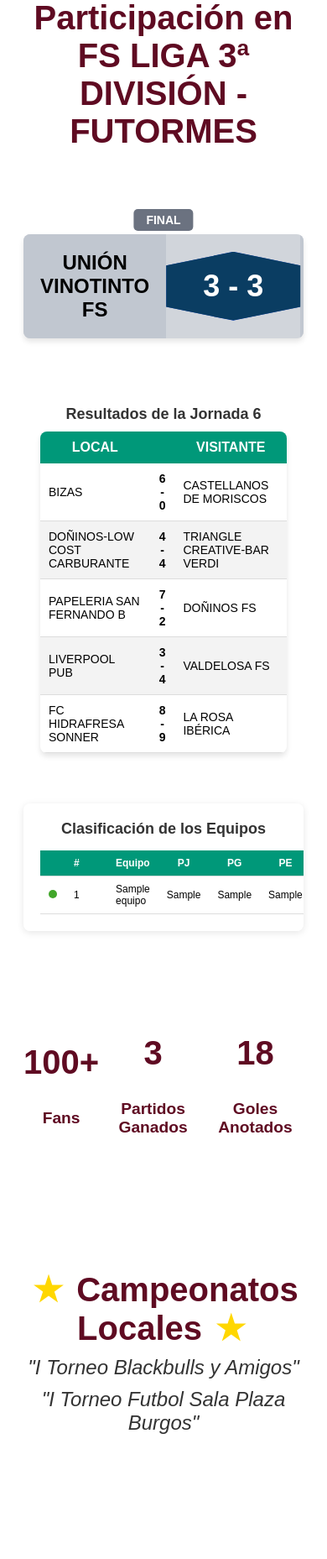
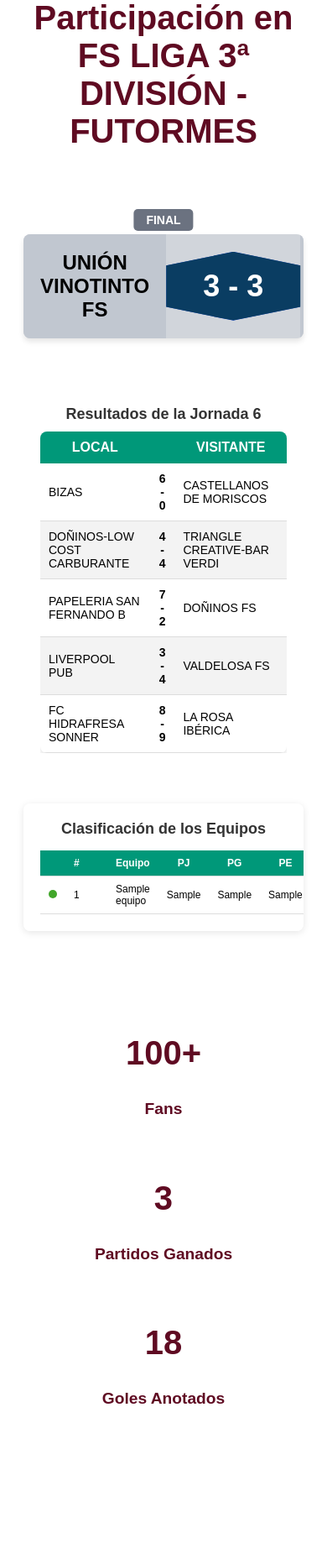
Before and after one commit to juanmartinsantos/unionvinotinto, a Flask app: template templates/inicio.html in a window 390 px wide. Shown: the part 351-2208 px from the top of the page at 84% size. Run offline with Flask 3, Linux system fonts and the light colour scheme; the template is opened without the code that fills it: most values are stand-ins (such as "Sample title", 1, 10 or a date in 2020).

Commit message:
Update styles

```diff
--- a/static/css/styles.css
+++ b/static/css/styles.css
@@ -461,3 +461,48 @@
     margin-right: auto;
     max-width: 100%; /* Asegura que no se desborde en pantallas más pequeñas */
 }
+
+@media (max-width: 768px) {
+    /* Ajusta el tamaño de la fuente para títulos */
+    h1, h2 {
+        font-size: 1.5em;
+    }
+
+    /* Optimiza la tabla de resultados para dispositivos móviles */
+    .main-content-wrapper {
+        flex-direction: column; /* Pone la tabla y marcador en una sola columna */
+        align-items: center;
+    }
+
+    .left-column, .right-column {
+        width: 100%; /* Hace que las columnas ocupen todo el ancho disponible */
+    }
+
+    /* Ajusta el tamaño y disposición del marcador */
+    .marcador {
+        font-size: 1em; /* Reduce el tamaño del marcador */
+        text-align: center;
+    }
+
+    /* Estilo de la tabla de posiciones */
+    .table-container {
+        overflow-x: auto; /* Permite que la tabla se desplace horizontalmente si es necesario */
+        font-size: 0.9em; /* Reduce el tamaño de la fuente */
+    }
+
+    /* Ajuste del widget de Instagram */
+    #instafeed iframe {
+        width: 100%; /* Hace que el widget de Instagram ocupe todo el ancho disponible */
+        height: auto; /* Ajusta la altura automáticamente */
+    }
+
+    /* Ajusta la sección de estadísticas */
+    .stats-container {
+        flex-direction: column;
+        align-items: center;
+    }
+
+    .stat {
+        margin-bottom: 20px; /* Añade espacio entre las estadísticas */
+    }
+}
```
